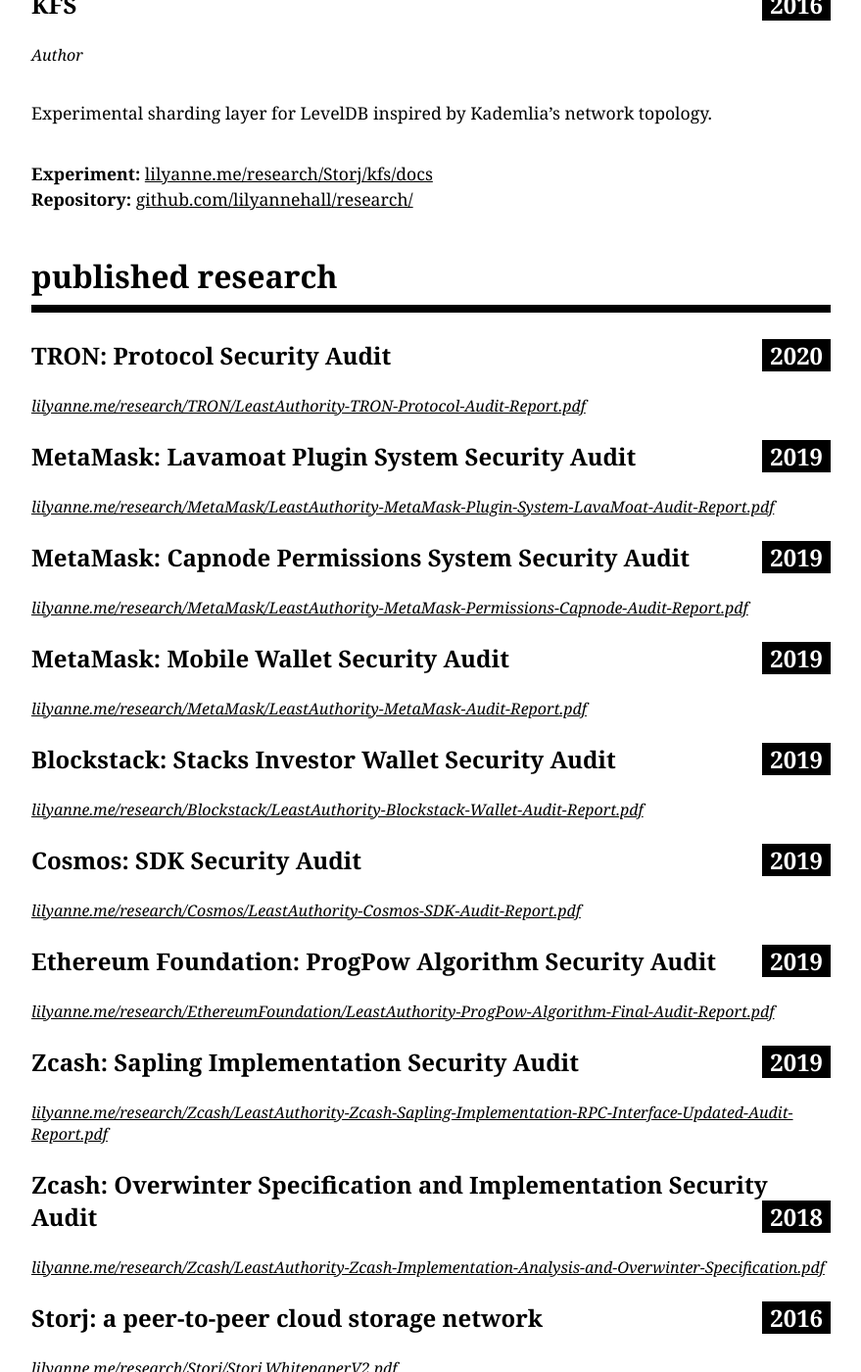
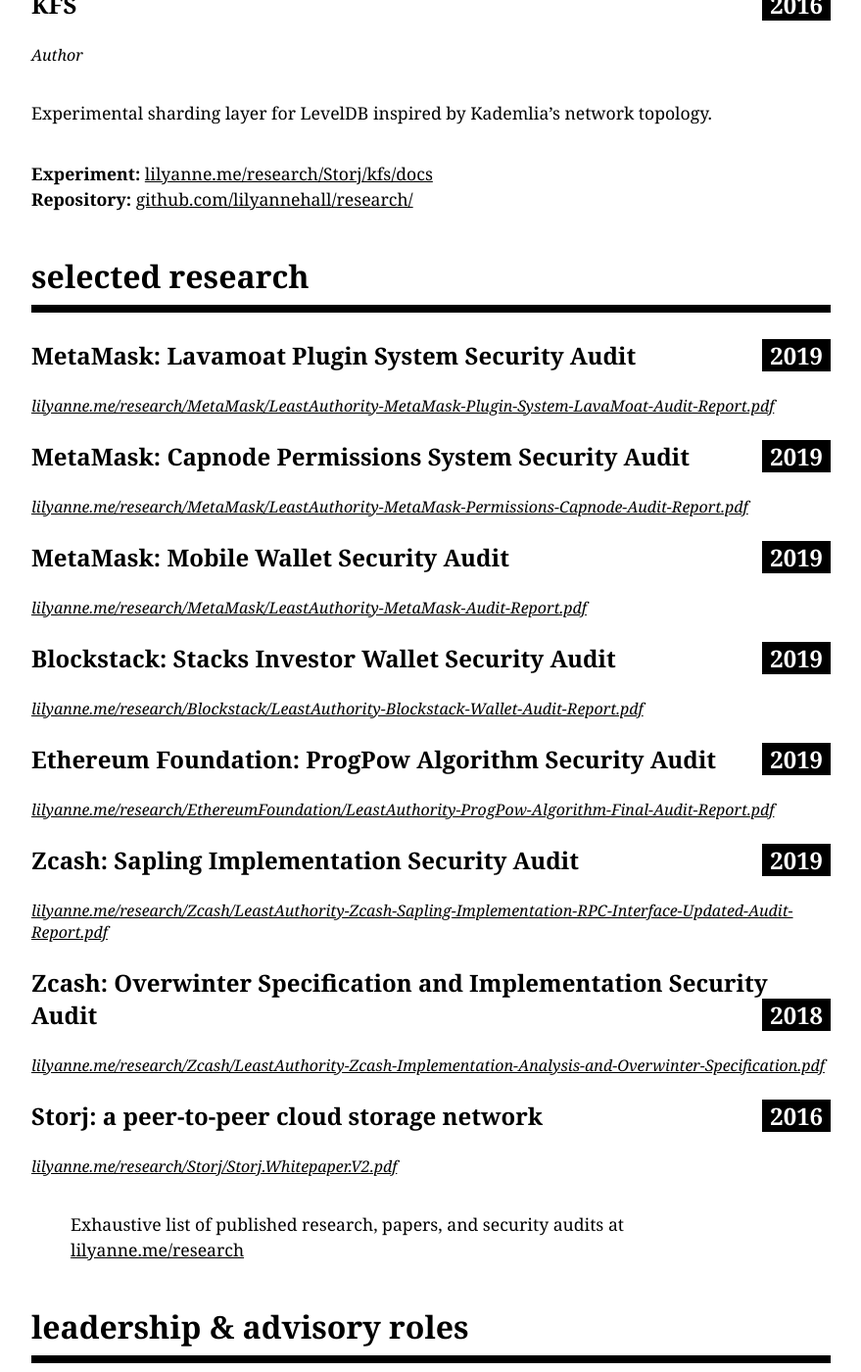
Before and after one commit to 161chihuahuas/cv, a Jekyll site: the page built from index.md, in a window 1280 px wide and 1400 px high, scrolled down 3565 px. Shown: the whole window at 98% size, without its empty margins (200-1079 px from the left). Built offline with Jekyll 4.4.1, drawn with Linux system fonts in a browser that asks for light colours; our own code applies the rules of GitHub Pages for plain Markdown files; comment, search, counter and statistics services are not loaded.

Commit message:
truncate papers, add link to more

```diff
--- a/index.md
+++ b/index.md
@@ -88,10 +88,7 @@
 **Experiment:** [lilyanne.me/research/Storj/kfs/docs](https://lilyanne.me/research/Storj/kfs/docs/tutorial-performance-testing.html)
 **Repository:** [github.com/lilyannehall/research/](https://github.com/lilyannehall/research/tree/main/Storj/kfs)
 
-## published research
-
-### TRON: Protocol Security Audit **2020**
-#### [lilyanne.me/research/TRON/LeastAuthority-TRON-Protocol-Audit-Report.pdf](https://lilyanne.me/research/TRON/LeastAuthority-TRON-Protocol-Audit-Report.pdf)
+## selected research
 
 ### MetaMask: Lavamoat Plugin System Security Audit **2019**
 #### [lilyanne.me/research/MetaMask/LeastAuthority-MetaMask-Plugin-System-LavaMoat-Audit-Report.pdf](https://lilyanne.me/research/MetaMask/LeastAuthority-MetaMask-Plugin-System-LavaMoat-Audit-Report.pdf)
@@ -105,9 +102,6 @@
 ### Blockstack: Stacks Investor Wallet Security Audit **2019**
 #### [lilyanne.me/research/Blockstack/LeastAuthority-Blockstack-Wallet-Audit-Report.pdf](https://lilyanne.me/research/Blockstack/LeastAuthority-Blockstack-Wallet-Audit-Report.pdf)
 
-### Cosmos: SDK Security Audit **2019**
-#### [lilyanne.me/research/Cosmos/LeastAuthority-Cosmos-SDK-Audit-Report.pdf](https://lilyanne.me/research/Cosmos/LeastAuthority-Cosmos-SDK-Audit-Report.pdf)
-
 ### Ethereum Foundation: ProgPow Algorithm Security Audit **2019**
 #### [lilyanne.me/research/EthereumFoundation/LeastAuthority-ProgPow-Algorithm-Final-Audit-Report.pdf](https://lilyanne.me/research/EthereumFoundation/LeastAuthority-ProgPow-Algorithm-Final-Audit-Report.pdf)
 
@@ -119,6 +113,8 @@
 
 ### Storj: a peer-to-peer cloud storage network **2016**
 #### [lilyanne.me/research/Storj/Storj.Whitepaper.V2.pdf](https://lilyanne.me/research/Storj/Storj.Whitepaper.V2.pdf)
+
+> Exhaustive list of published research, papers, and security audits at [lilyanne.me/research](/research)
 
 ## leadership & advisory roles
 
```
